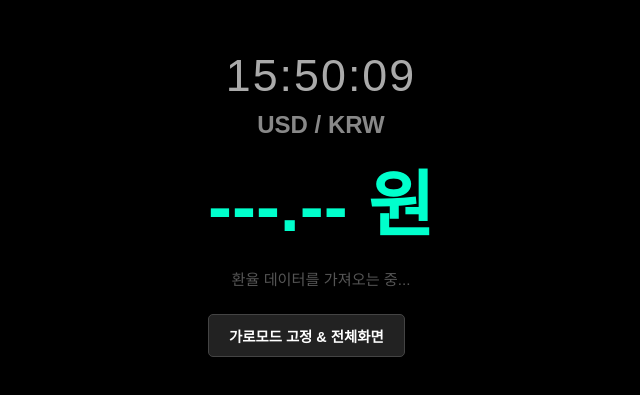
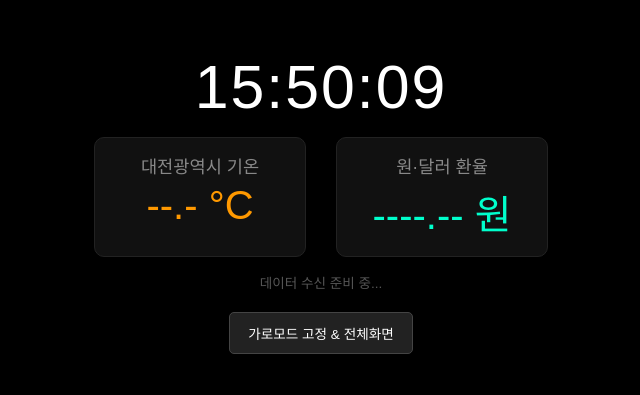
Before and after one commit to pgun1211/pgun-clock, a plain HTML site: page index.html in a window 1280 px wide. Shown: the part 197-592 px from the top of the page, without its empty margins (319-959 px from the left). Drawn offline with Linux system fonts and the light colour scheme; no server answers; a web font is replaced by a local one.

Commit message:
Update index.html

```diff
--- a/index.html
+++ b/index.html
@@ -3,15 +3,24 @@
 <head>
 <meta charset="utf-8" />
 <meta name="viewport" content="width=device-width, initial-scale=1.0, maximum-scale=1.0, user-scalable=no">
-<title>환율 탁상시계</title>
+<title>pgun-clock</title>
 <style>
+
+/* 폰트 */
+@font-face {
+    font-family: 'Mulmaru';
+    src: url('https://cdn.jsdelivr.net/gh/projectnoonnu/2601-4@1.1/Mulmaru.woff2') format('woff2');
+    font-weight: normal;
+    font-display: swap;
+}
+
 html, body {
     height: 100%;
     margin: 0;
     padding: 0;
     background-color: #000000;
     color: #ffffff;
-    font-family: sans-serif;
+    font-family: 'Mulmaru', sans-serif;
     overflow: hidden;
     user-select: none;
     -webkit-user-select: none;
@@ -37,54 +46,78 @@ html, body {
     background-color: #000000;
 }
 
-/* 번인 방지 이동을 위한 박스 */
+/* 번인 방지 이동 영역 */
 .content-box {
     text-align: center;
     transition: transform 0.8s ease-in-out;
     -webkit-transition: -webkit-transform 0.8s ease-in-out;
+    padding: 10px;
 }
 
 .clock {
-    font-size: 2.8rem;
-    color: #aaaaaa;
-    font-weight: 300;
-    margin-bottom: 10px;
+    font-size: 3.8rem;
+    color: #ffffff;
+    font-weight: normal;
     letter-spacing: 2px;
-}
-
-.title {
-    font-size: 1.5rem;
-    color: #888888;
-    margin-bottom: 8px;
-    font-weight: bold;
-}
-
-.rate {
-    font-size: 4.5rem;
-    font-weight: bold;
-    color: #00ffcc;
     margin-bottom: 15px;
 }
 
+.info-row {
+    display: flex;
+    display: -webkit-box;
+    -webkit-box-pack: center;
+    justify-content: center;
+    align-items: center;
+    gap: 30px;
+    margin-bottom: 15px;
+}
+
+.card {
+    background-color: #111111;
+    border: 1px solid #222222;
+    border-radius: 10px;
+    padding: 15px 25px;
+    min-width: 160px;
+}
+
+.card-title {
+    font-size: 1.1rem;
+    color: #888888;
+    margin-bottom: 5px;
+}
+
+.card-value {
+    font-size: 2.5rem;
+}
+
+.weather-val {
+    color: #ff9900;
+}
+
+.rate-val {
+    color: #00ffcc;
+}
+
 .status-info {
-    font-size: 0.95rem;
+    font-size: 0.85rem;
     color: #555555;
-    margin-bottom: 25px;
+    margin-bottom: 20px;
 }
 
 /* 버튼 스타일 */
 .btn-group {
     display: flex;
+    justify-content: center;
     gap: 10px;
 }
 
 button {
+    font-family: 'Mulmaru', sans-serif;
     background-color: #222222;
     border: 1px solid #444444;
     color: #ffffff;
-    padding: 10px 20px;
-    font-size: 0.9rem;
-    font-weight: bold;
+    padding: 10px 18px;
+    font-size: 0.85rem;
     border-radius: 5px;
     outline: none;
     cursor: pointer;
@@ -104,11 +137,24 @@ button:active {
 
 <div id="container">
     <div class="content-box" id="box">
+        <!-- 1. 시계 -->
         <div class="clock" id="clock-display">00:00:00</div>
-        <div class="title">USD / KRW</div>
-        <div class="rate" id="exchange-rate">---.-- 원</div>
-        <div class="status-info" id="update-time">환율 데이터를 가져오는 중...</div>
 
+        <!-- 2. 대전 날씨 & 환율 -->
+        <div class="info-row">
+            <div class="card">
+                <div class="card-title">대전광역시 기온</div>
+                <div class="card-value weather-val" id="weather-temp">--.- °C</div>
+            </div>
+            <div class="card">
+                <div class="card-title">원·달러 환율</div>
+                <div class="card-value rate-val" id="exchange-rate">----.-- 원</div>
+            </div>
+        </div>
+
+        <div class="status-info" id="update-time">데이터 수신 준비 중...</div>
+
+        <!-- 3. 화면 제어 -->
         <div class="btn-group">
             <button id="lock-landscape-button">가로모드 고정 & 전체화면</button>
             <button id="unlock-button">고정 해제</button>
@@ -121,7 +167,7 @@ var _LOCK_BUTTON = document.querySelector("#lock-landscape-button"),
     _UNLOCK_BUTTON = document.querySelector("#unlock-button"),
     _CONTAINER = document.querySelector("#container");
 
-// 1. 시계 업데이트
+// 디지털 시계
 function updateClock() {
     var now = new Date();
     var h = now.getHours() < 10 ? '0' + now.getHours() : now.getHours();
@@ -130,7 +176,26 @@ function updateClock() {
     document.getElementById('clock-display').innerText = h + ':' + m + ':' + s;
 }
 
-// 2. 환율 데이터 수신
+// 기온
+function fetchWeather() {
+    var xhr = new XMLHttpRequest();
+    var url = 'https://api.open-meteo.com/v1/forecast?latitude=36.351&longitude=127.385&current_weather=true';
+    xhr.open('GET', url, true);
+    xhr.onload = function () {
+        if (xhr.status >= 200 && xhr.status < 300) {
+            try {
+                var response = JSON.parse(xhr.responseText);
+                var temp = response.current_weather.temperature;
+                document.getElementById('weather-temp').innerText = temp.toFixed(1) + ' °C';
+            } catch(e) {
+                document.getElementById('weather-temp').innerText = '오류';
+            }
+        }
+    };
+    xhr.send();
+}
+
+// 환율
 function fetchRate() {
     var xhr = new XMLHttpRequest();
     xhr.open('GET', 'https://open.er-api.com/v6/latest/USD', true);
@@ -139,7 +204,7 @@ function fetchRate() {
             try {
                 var response = JSON.parse(xhr.responseText);
                 var krwRate = response.rates.KRW;
-                document.getElementById('exchange-rate').innerText = krwRate.toFixed(2) + ' 원';
+                document.getElementById('exchange-rate').innerText = krwRate.toFixed(1) + ' 원';
 
                 var now = new Date();
                 var timeStr = (now.getMonth() + 1) + '/' + now.getDate() + ' ' +
@@ -147,14 +212,14 @@ function fetchRate() {
                               (now.getMinutes() < 10 ? '0' + now.getMinutes() : now.getMinutes());
                 document.getElementById('update-time').innerText = '최근 갱신: ' + timeStr;
             } catch(e) {
-                document.getElementById('update-time').innerText = '데이터 파싱 오류';
+                document.getElementById('update-time').innerText = '파싱 오류';
             }
         }
     };
     xhr.send();
 }
 
-// 3. 번인 방지 (2분마다 미세 위치 이동)
+// 번인 방지
 function preventBurnIn() {
     var box = document.getElementById('box');
     var x = (Math.random() - 0.5) * 40;
@@ -163,22 +228,19 @@ function preventBurnIn() {
     box.style.webkitTransform = 'translate(' + x + 'px, ' + y + 'px)';
 }
 
-// 4. 전체화면 및 가로모드 고정 이벤트
+// 전체화면 제어
 _LOCK_BUTTON.addEventListener('click', function() {
-    // 전체화면 요청
     if (_CONTAINER.requestFullscreen) {
         _CONTAINER.requestFullscreen();
     } else if (_CONTAINER.webkitRequestFullScreen) {
         _CONTAINER.webkitRequestFullScreen();
     }
 
-    // 가로모드 고정 (구형 브라우저 예외 처리)
     if (screen.orientation && screen.orientation.lock) {
         screen.orientation.lock("landscape-primary").then(function() {
             _LOCK_BUTTON.style.display = 'none';
             _UNLOCK_BUTTON.style.display = 'inline-block';
-        }).catch(function(error) {
-            // 구형 기기에서는 화면 회전만 시도하고 실행 유지
+        }).catch(function() {
             _LOCK_BUTTON.style.display = 'none';
             _UNLOCK_BUTTON.style.display = 'inline-block';
         });
@@ -188,7 +250,6 @@ _LOCK_BUTTON.addEventListener('click', function() {
     }
 });
 
-// 5. 해제 이벤트
 _UNLOCK_BUTTON.addEventListener('click', function() {
     if (document.exitFullscreen) {
         document.exitFullscreen();
@@ -204,7 +265,6 @@ _UNLOCK_BUTTON.addEventListener('click', function() {
     _UNLOCK_BUTTON.style.display = 'none';
 });
 
-// 전체화면 해제 감지
 function onFullscreenChange() {
     if (!document.fullscreenElement && !document.webkitFullscreenElement) {
         _LOCK_BUTTON.style.display = 'inline-block';
@@ -215,10 +275,13 @@ function onFullscreenChange() {
 document.addEventListener("fullscreenchange", onFullscreenChange);
 document.addEventListener("webkitfullscreenchange", onFullscreenChange);
 
-// 타이머 등록
+// 타이머
 updateClock();
+fetchWeather();
 fetchRate();
+
 setInterval(updateClock, 1000);
+setInterval(fetchWeather, 600000);
 setInterval(fetchRate, 60000);
 setInterval(preventBurnIn, 120000);
 </script>
```
